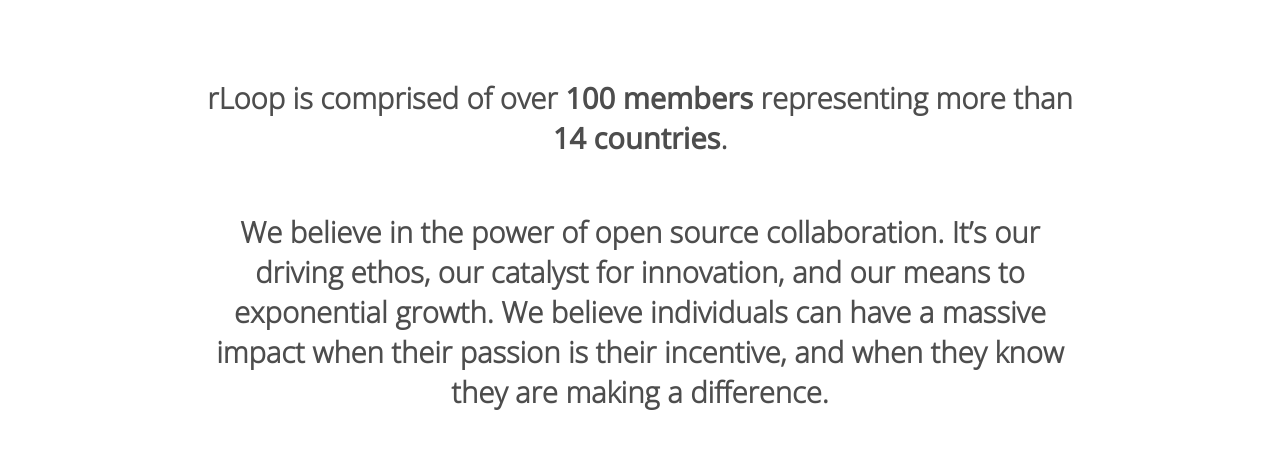
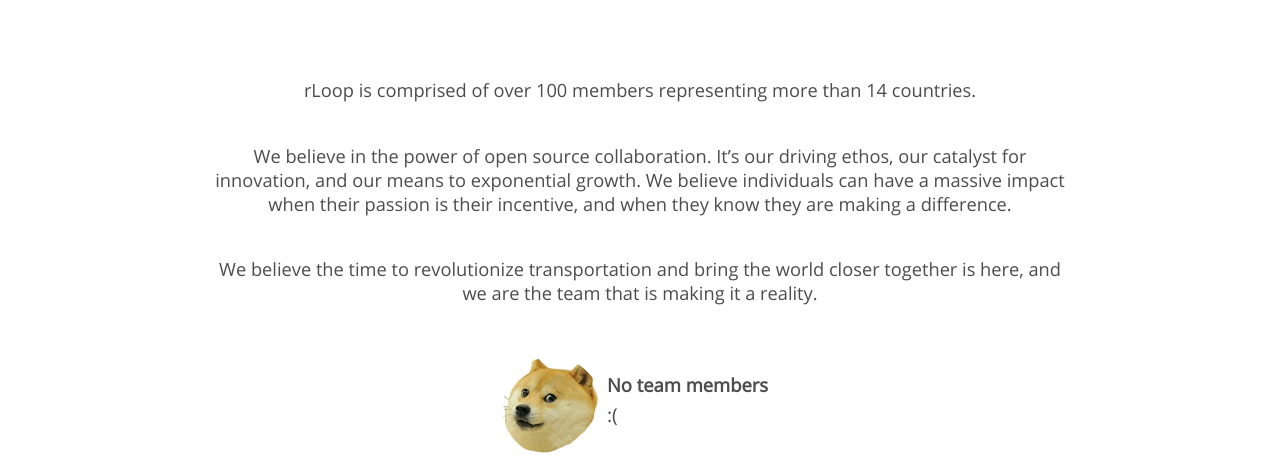
Before and after one commit to rLoopTeam/website-v2, a website: page pages/team.html in a window 1280 px wide. Shown: the part 282-745 px from the top of the page. Drawn offline with nearby package versions, Linux system fonts and the light colour scheme; files that its build step writes are made by us from their sources.

Commit message:
Updated font size

```diff
--- a/pages/team.html
+++ b/pages/team.html
@@ -7,11 +7,11 @@
     <div class="content-div">
       <div class="content team">
         <div class="top-content">
-          <h3>rLoop is comprised of over <span class=\"bold\">100 members</span> representing more than <span class=\"bold\">14 countries</span>.</h3>
+          <p>rLoop is comprised of over <span class=\"bold\">100 members</span> representing more than <span class=\"bold\">14 countries</span>.</p>
           <br>
-          <h3>We believe in the power of open source collaboration. It’s our driving ethos, our catalyst for innovation, and our means to exponential growth. We believe individuals can have a massive impact when their passion is their incentive, and when they know they are making a difference.</h3>
+          <p>We believe in the power of open source collaboration. It’s our driving ethos, our catalyst for innovation, and our means to exponential growth. We believe individuals can have a massive impact when their passion is their incentive, and when they know they are making a difference.</p>
           <br>
-          <h3>We believe the time to revolutionize transportation and bring the world closer together is here, and we are the team that is making it a reality.</h3>
+          <p>We believe the time to revolutionize transportation and bring the world closer together is here, and we are the team that is making it a reality.</p>
         </div>
         <div class="members clearfix">
           {{items}}
--- a/styles/main.css
+++ b/styles/main.css
@@ -211,7 +211,7 @@
 }
 
 .team .top-content {
-  font-size: 130%;
+  font-size: 95%;
 }
 
 @media (max-width: 840px) {
```
